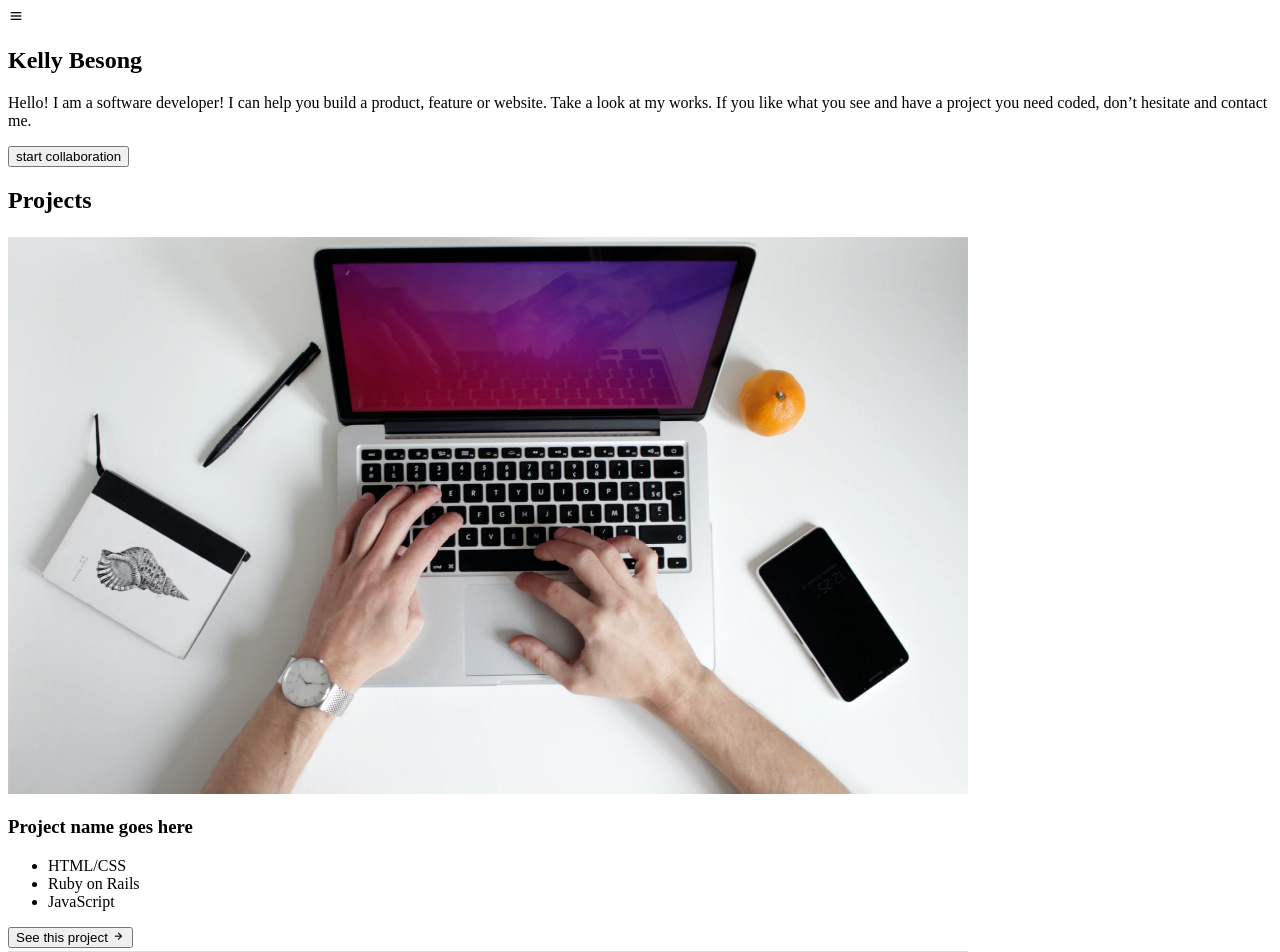
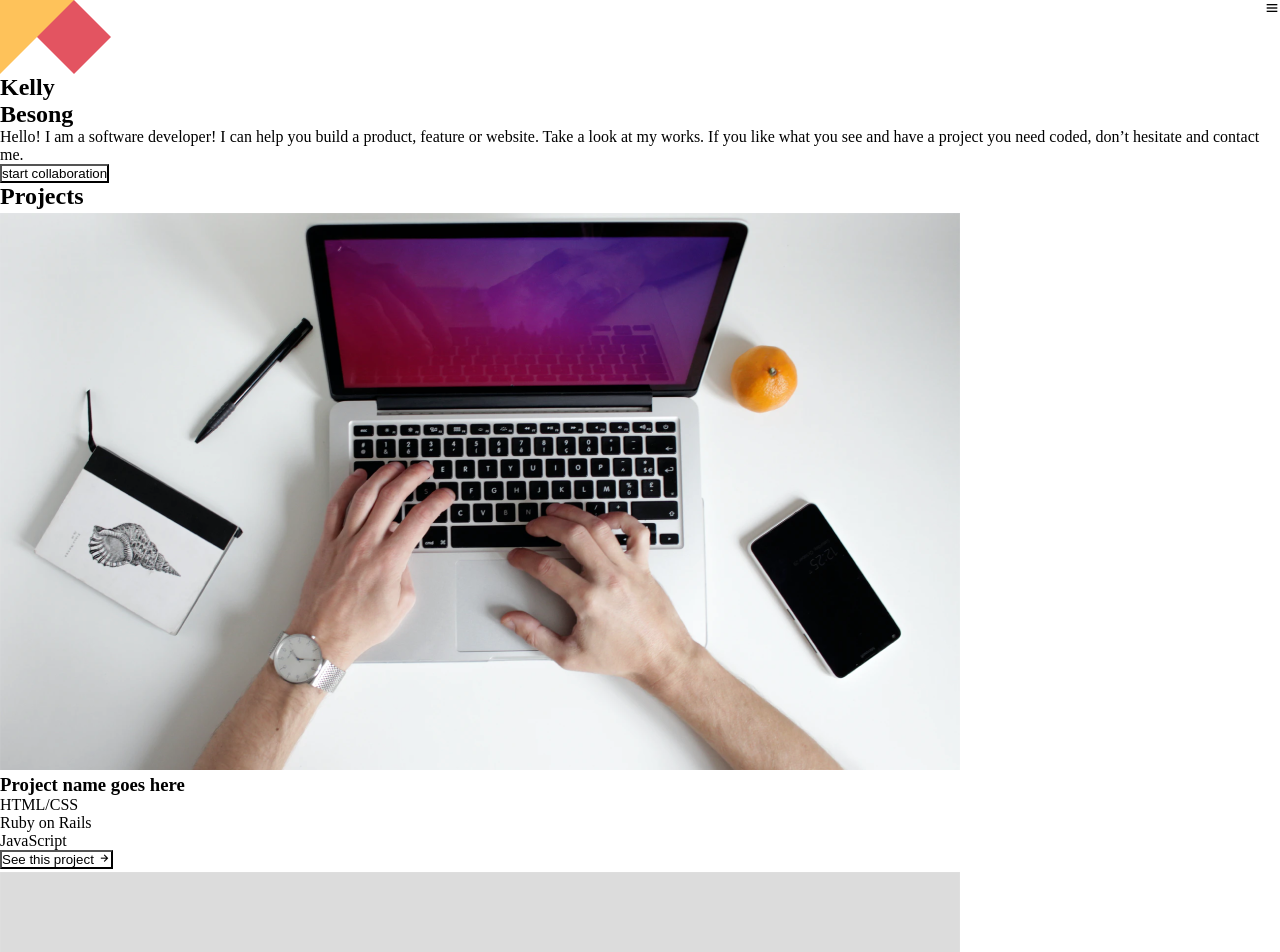
Before and after one commit to kelwilson/porfolio-reform, a website: page index.html in a window 1280 px wide. Shown: the top 952 px of the page. Drawn offline with nearby package versions, Linux system fonts and the light colour scheme.

Commit message:
Add some box properties a background color a backgroung-image to the top-right corner of the page

```diff
--- a/index.html
+++ b/index.html
@@ -14,7 +14,7 @@
       rel="stylesheet"
       href="https://unpkg.com/boxicons@latest/css/boxicons.min.css"
     />
-    <link rel="stylesheet" href="main-css\styles.css" />
+    <link rel="stylesheet" href="style.css" />
   </head>
   <body>
     <header>
@@ -26,9 +26,9 @@
       </div>
     </header>
     <main>
-      <section>
-        <div>
-          <h1>Kelly Besong</h1>
+      <section class="portfolio-wrapper">
+        <div class="portfolio-heading">
+          <h1>Kelly <br/> Besong</h1>
           <p>
             Hello! I am a software developer! I can help you build a product,
             feature or website. Take a look at my works. If you like what you
@@ -36,7 +36,7 @@
             me.
           </p>
         </div>
-        <div>
+        <div class="start-btn-div">
           <button type="button" class="start-btn">start collaboration</button>
         </div>
         <div id="main-background-img"></div>
@@ -58,7 +58,7 @@
             <li>JavaScript</li>
           </ul>
 
-          <button onclick="" class="">
+          <button type="button" class="">
             See this project <i class="bx bx-right-arrow-alt"></i>
           </button>
         </div>
@@ -74,7 +74,7 @@
             <li>JavaScript</li>
           </ul>
 
-          <button onclick="" class="">
+          <button type="button" class="">
             See this project <i class="bx bx-right-arrow-alt"></i>
           </button>
         </div>
@@ -90,7 +90,7 @@
             <li>JavaScript</li>
           </ul>
 
-          <button onclick="" class="">
+          <button type="button" class="">
             See this project <i class="bx bx-right-arrow-alt"></i>
           </button>
         </div>
@@ -106,7 +106,7 @@
             <li>JavaScript</li>
           </ul>
 
-          <button onclick="" class="">
+          <button type="button" class="">
             See this project <i class="bx bx-right-arrow-alt"></i>
           </button>
         </div>
@@ -122,7 +122,7 @@
             <li>JavaScript</li>
           </ul>
 
-          <button onclick="" class="">
+          <button type="button" class="">
             See this project <i class="bx bx-right-arrow-alt"></i>
           </button>
         </div>
@@ -138,23 +138,24 @@
             <li>JavaScript</li>
           </ul>
 
-          <button onclick="" class="">
+          <button type="button" class="">
             See this project <i class="bx bx-right-arrow-alt"></i>
           </button>
         </div>
       </section>
       <section>
-        <article>
         <div>
           <h4>About</h4>
           <p>
             Lorem ipsum dolor sit amet, consectetur adipiscing elit, sed do
-              eiusmod tempor incididunt ut labore et dolore magna aliqua. Ut
-              enim ad minim veniam, quis nostrud exercitation ullamco laboris
-              nisi ut aliquip ea eiusmod
+            eiusmod tempor incididunt ut labore et dolore magna aliqua. Ut enim
+            ad minim veniam, quis nostrud exercitation ullamco laboris nisi ut
+            aliquip ea eiusmod
           </p>
 
-            <button onclick="">Get my CV <i class="bx bx-download"></i></button>
+          <button type="button">
+            Get my CV <i class="bx bx-download"></i>
+          </button>
         </div>
         <div>
           <p>Languages</p>
@@ -187,8 +188,8 @@
             <li>Terminal</li>
           </ul>
         </div>
-        </article>
       </section>
+
       <section>
         <div class="backgroud-top-img"></div>
 
@@ -218,7 +219,7 @@
             <label class="" for="Username"></label>
             <input
               type="email"
-              id="Username"
+              id="email"
               name="email"
               placeholder="Your email"
               required
--- a/main-css/styles.css
+++ b/main-css/styles.css
@@ -1,2 +1,17 @@
 @import url("https://fonts.googleapis.com/css2?family=Playfair+Display&family=Poppins:wght@400;500;700&display=swap");
-r
+
+* {
+  box-sizing: border-box;
+  max-width: 100%;
+  background: #fff;
+}
+
+.header-wrapper {
+  display: flex;
+}
+
+.backgroud-top-img {
+  background-image: url(images/image_geometry_1.png);
+  width: 100%;
+  height: 80px;
+}
--- /dev/null
+++ b/style.css
@@ -0,0 +1,87 @@
+@import url("https://fonts.googleapis.com/css2?family=Playfair+Display&family=Poppins:wght@400;500;700&display=swap");
+
+* {
+  box-sizing: border-box;
+  max-width: 100%;
+  margin: 0;
+  padding: 0;
+  background: #fff;
+}
+
+.header-wrapper {
+  display: flex;
+  justify-content: space-between;
+}
+
+.backgroud-top-img {
+  background-image: url(images/image_geometry_1.png);
+  background-repeat: no-repeat;
+  width: 111px;
+  height: 74px;
+}
+/*
+.bx-menu {
+  font-size: 40px;
+  padding: 10px 20px;
+  color: #1a2236;
+}
+
+.portfolio-wrapper {
+  display: flex;
+  flex-direction: column;
+}
+
+.portfolio-heading {
+  padding: 16px;
+}
+
+.portfolio-heading h1 {
+  font-family: "Playfair Display", serif;
+  font-style: normal;
+  font-weight: 400;
+  font-size: 50px;
+  line-height: 100%;
+  color: #1a2236;
+  padding-top: 20px;
+}
+
+.portfolio-heading p {
+  font-family: "Poppins", sans-serif;
+  font-style: normal;
+  font-weight: 400;
+  font-size: 20px;
+  line-height: 21px;
+  letter-spacing: -0.01em;
+  color: #1a2236;
+  margin-top: 20px;
+}
+
+.start-btn-div {
+  padding: 16px;
+  margin-bottom: 30px;
+}
+
+.start-btn {
+  background-color: #1a2236;
+  width: 100%;
+  border: 1px solid #1a2236;
+  padding: 12px 90px;
+  margin-top: 10px;
+
+  font-family: "Poppins", sans-serif;
+  font-style: normal;
+  font-weight: 500;
+  font-size: 16px;
+  line-height: 24px;
+  text-align: center;
+  cursor: pointer;
+  color: #fff;
+}
+
+#main-background-img {
+  background-image: url(images/mobile-1.png);
+  background-repeat: no-repeat;
+  width: 500px;
+  height: 260px;
+  background-size: contain;
+} */
```
Also changed, not shown: images/mobile-1.png (renamed from images/image_geometry_2@2x-1.png). Lines whose indentation alone changed are shown as unchanged.
